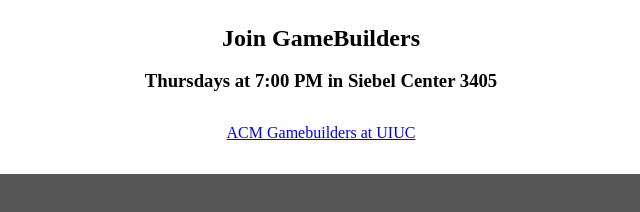
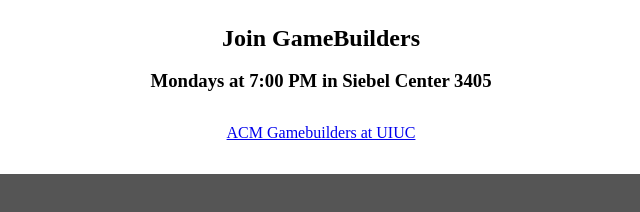
Before and after one commit to acm-uiuc/gamebuilders-web, a plain HTML site: page index.html in a window 1280 px wide. Shown: the part 248-460 px from the top of the page, 319-959 px from the left. Drawn offline with nearby package versions, Linux system fonts and the light colour scheme; files that its build step writes are made by us from their sources; a web font is replaced by a local one.

Commit message:
Update home page with correct time

```diff
--- a/index.html
+++ b/index.html
@@ -36,7 +36,7 @@
 <section class="welcome">
 <h2>Join GameBuilders</h2>
 <br/>
-<h3>Thursdays at 7:00 PM in Siebel Center 3405</h3>
+<h3>Mondays at 7:00 PM in Siebel Center 3405</h3>
 </section>
 <section class="facebook">
 <div class="fb-page" data-href="https://www.facebook.com/acmgamebuilders" data-tabs="timeline" data-width="500" data-small-header="false" data-adapt-container-width="true" data-hide-cover="false" data-show-facepile="false"><div class="fb-xfbml-parse-ignore"><blockquote cite="https://www.facebook.com/acmgamebuilders"><a href="https://www.facebook.com/acmgamebuilders">ACM Gamebuilders at UIUC</a></blockquote></div></div>
```
